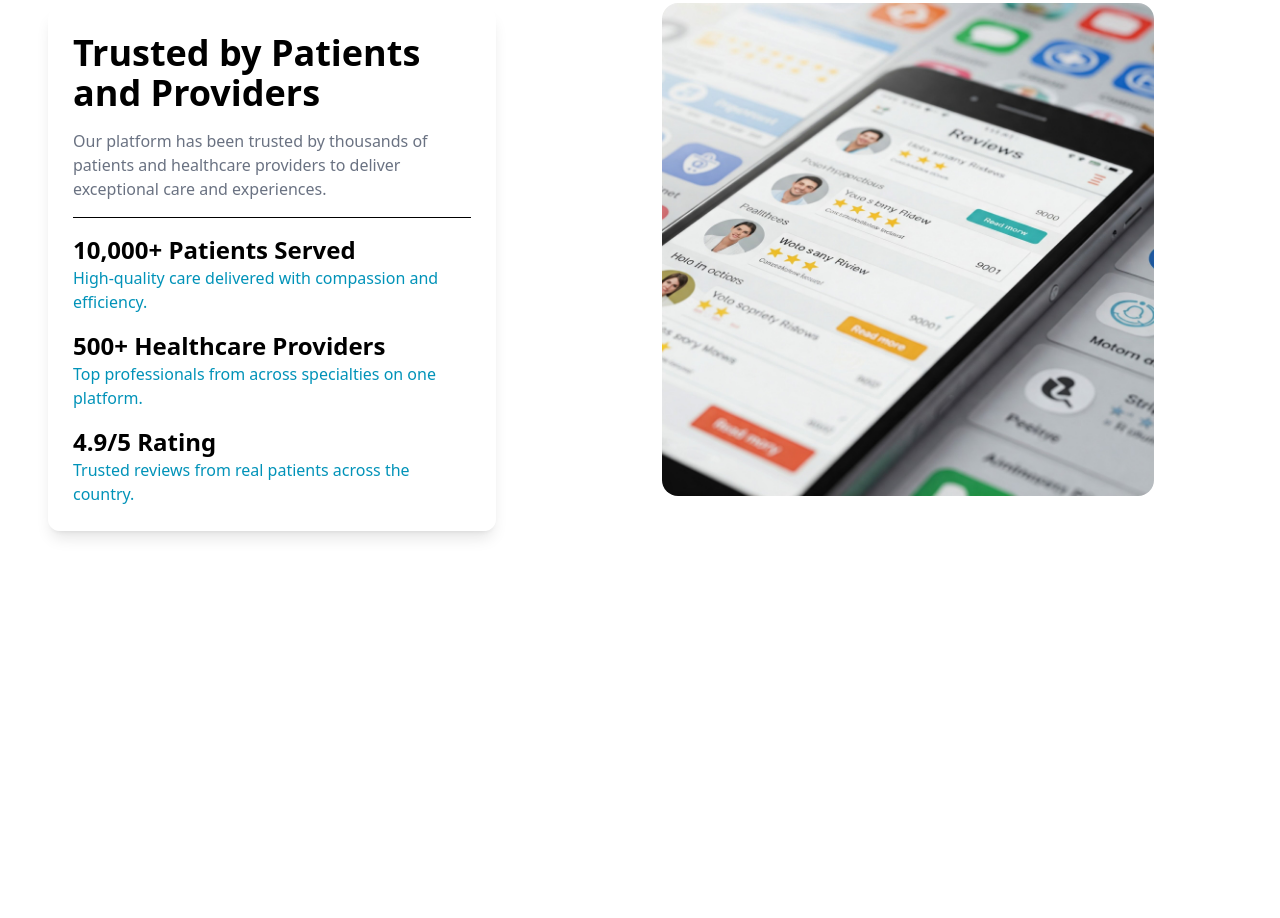
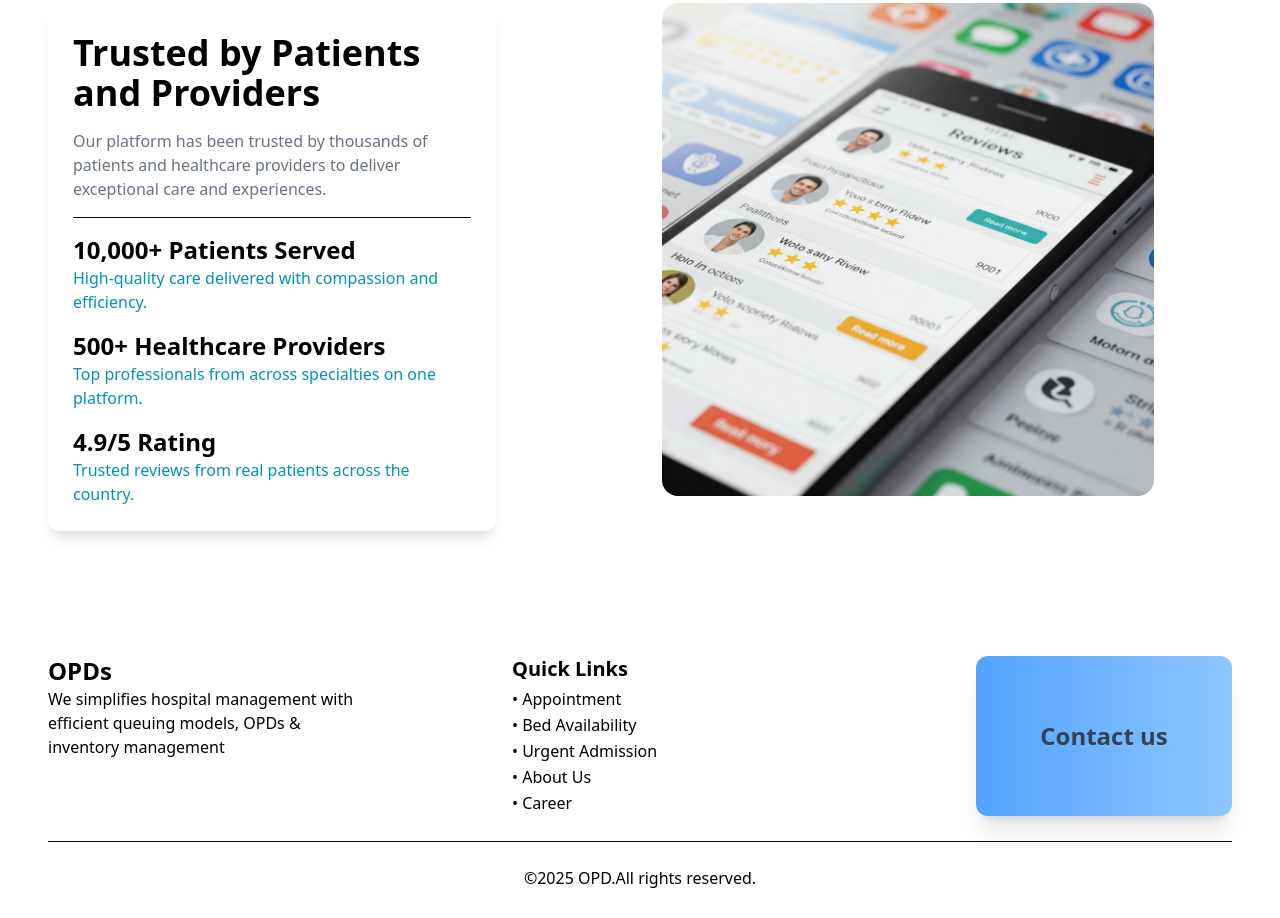
Before and after one commit to anoobhov/CuraSlot, a React app: page / in a window 1280 px wide. Shown: the part 1647-2565 px from the top of the page. Before the commit the page ends 2274 px from the top, so only its background shows below. Built offline with nearby package versions, Linux system fonts and the light colour scheme.

Commit message:
added footer and done basic design improvments:

```diff
--- a/src/Components/Appointment.js
+++ b/src/Components/Appointment.js
@@ -87,7 +87,7 @@ function PersonalDetailsStep ({ formData, handleChange })  {
 
 const MedicalDetailsStep = ({ formData, handleChange }) => {
   return (
-    <div className='backdrop-blur-md bg-white/30 border border-white/20 rounded-xl shadow-lg p-6'>
+    <div >
       <h2 className="text-xl font-semibold mb-4">Medical Details</h2>
 
       <div className="mb-4">
--- a/src/Components/Header.js
+++ b/src/Components/Header.js
@@ -7,6 +7,27 @@ import Nav from "./Nav"
 import { motion, AnimatePresence } from "framer-motion";
 export default function Header()
 {
+
+    return(
+        <>
+        <Nav/>
+        <main className="pt-39 pl-12">
+        <div className="h-[100vh]">
+        <h1 className="text-7xl font-bold text-">Yours Shortcut</h1>
+        <h1 className="text-7xl font-bold">to Healthcare</h1>
+        <p className="text-gray-400 text-2xl mt-3">Find, Book, and Review with Ease</p>
+        <div className="mt-6">
+          <ServicesButtons/>
+          <AnimateBg/>
+        </div>
+        </div>
+        <ServiceSection/>
+        <ReviewSection/>
+        </main>
+        <Footer/>
+        </>
+    )
+}
 // service button
 const ServicesButtons = () => {
   const [showOptions, setShowOptions] = useState(false);
@@ -149,29 +170,55 @@ function ServiceSection() {
     );
   }
 
+function Footer()
+{
     return(
-        <>
-        <Nav/>
-        <main className="pt-39 pl-12">
-        <div className="h-[100vh]">
-        <h1 className="text-7xl font-bold text-">Yours Shortcut</h1>
-        <h1 className="text-7xl font-bold">to Healthcare</h1>
-        <p className="text-gray-400 text-2xl mt-3">Find, Book, and Review with Ease</p>
-        <div className="mt-6">
-          <ServicesButtons/>
-          <AnimateBg/>
-        </div>
-</div>
+      <>
+        <footer className="py-7 bg-white/10 backdrop-blur-md px-12">
+        <div className="flex justify-between">
+            {/* about app */}
+            <div className="w-[25vw]">
+              <h1 className="text-2xl font-bold">OPDs</h1>
+              <p>We simplifies hospital management with efficient queuing models, OPDs & inventory management</p>
+            </div>
 
-<ServiceSection/>
-<ReviewSection/>
-        </main>
-        </>
+            <div className="w-[25vw]">
+            <h1 className="text-xl font-semibold mb-1">Quick Links</h1>
+            <p className="hover:text-blue-400 hover:cursor-pointer mb-0.5">&#x2022; Appointment</p>
+            <p className="hover:text-blue-400 hover:cursor-pointer mb-0.5">&#x2022; Bed Availability</p>
+            <p className="hover:text-blue-400 hover:cursor-pointer mb-0.5">&#x2022; Urgent Admission</p>
+            <p className="hover:text-blue-400 hover:cursor-pointer mb-0.5">&#x2022; About Us</p>
+            <p className="hover:text-blue-400 hover:cursor-pointer mb-0.5">&#x2022; Career</p>
+            </div>
+
+            <div className="flex justify-center items-center  bg-transparent">
+      <FlipCard />
+    </div>
+    </div>
+    <hr className="mt-6"></hr>
+    <h1 className="text-center mt-6">&copy;2025 OPD.All rights reserved.</h1>
+        </footer>
+      </>
     )
 }
 
+const FlipCard = () => {
+  return (
+    <div className="w-64 h-40 perspective group cursor-pointer ">
+      <div className="relative w-full h-full duration-700 transform-style-preserve-3d group-hover:rotate-y-180">
+        {/* Front Side */}
+        <div className="absolute w-full h-full backface-hidden py-5 bg-gradient-to-r from-blue-400 to-blue-300 backdrop-blur-md bg-opacity-60 text-gray-700 font-semibold text-2xl flex items-center justify-center rounded-xl shadow-xl">
+          Contact us
+        </div>
 
-function footer()
-{
-
-}
+        {/* Back Side */}
+        <div className="absolute w-full h-full backface-hidden rotate-y-180 py-5 bg-gradient-to-r from-blue-700 to-blue-500 backdrop-blur-md bg-opacity-60 text-white flex flex-col items-center justify-center rounded-xl shadow-xl p-4">
+          <h1 className="text-lg font-bold">Address</h1>
+          <p className="text-sm text-center">27A, Ballygunge Park Road, Kolkata, West Bengal 700019</p>
+          <h1 className="text-lg font-bold">Email</h1>
+          <p className="text-sm text-center">random@gmail.com</p>
+        </div>
+      </div>
+    </div>
+  );
+};
--- a/src/Components/Nav.js
+++ b/src/Components/Nav.js
@@ -18,10 +18,10 @@ export default function Nav()
     return(
         <header>
             {/* Logo */}
-            <div className={`top-0 fixed z-[100] py-7 flex justify-between items-center w-full px-7 transition-all duration-1000 ease-in-out ${
+            <div className={`top-0 fixed z-[100]  flex justify-between items-center w-full px-7 transition-all duration-500 ease-in-out ${
     navColor
-      ? "bg-gradient-to-r from-blue-300 to-blue-200 backdrop-blur-md bg-opacity-60"
-      :"bg-white/10 backdrop-blur-md"
+      ? "py-5 bg-gradient-to-r from-blue-300 to-blue-200 backdrop-blur-md bg-opacity-60 "
+      :"bg-white/10 backdrop-blur-md py-7"
   }`}>
               <Link to="/">
                 <p className="font-extrabold text-2xl">OPDs</p>
--- a/src/index.css
+++ b/src/index.css
@@ -15,3 +15,36 @@
   .animate-float {
     animation: float 4s ease-in-out infinite;
   }
+
+   /*
+  .flip-card{
+    perspective: 1000px;
+  }
+  .flip-card-inner{
+    transition: transform 0.6s;
+    transform-style: preserve-3d;
+  }
+  .flip-card-front,
+  .flip-card-back{
+    position: absolute;
+    backface-visibility: hidden;
+  }
+  .flip-card-back{
+      transform: rotateY(180deg);
+  } */
+
+
+  @layer utilities {
+    .perspective {
+      perspective: 1000px;
+    }
+    .transform-style-preserve-3d {
+      transform-style: preserve-3d;
+    }
+    .backface-hidden {
+      backface-visibility: hidden;
+    }
+    .rotate-y-180 {
+      transform: rotateY(180deg);
+    }
+  }
```
